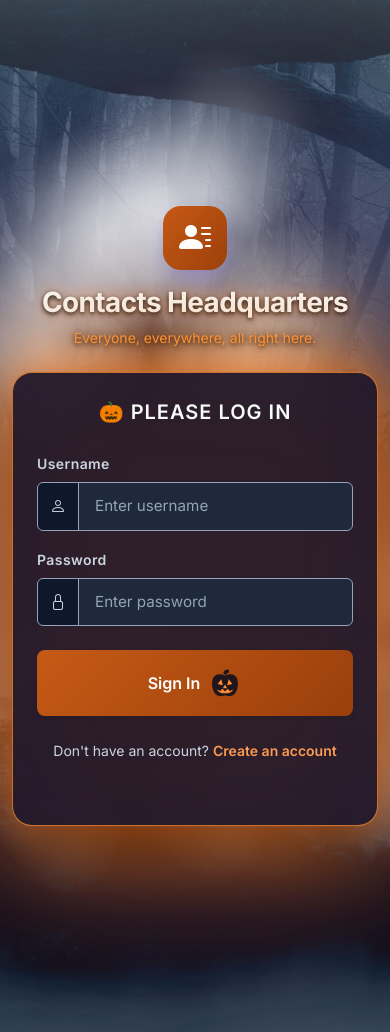
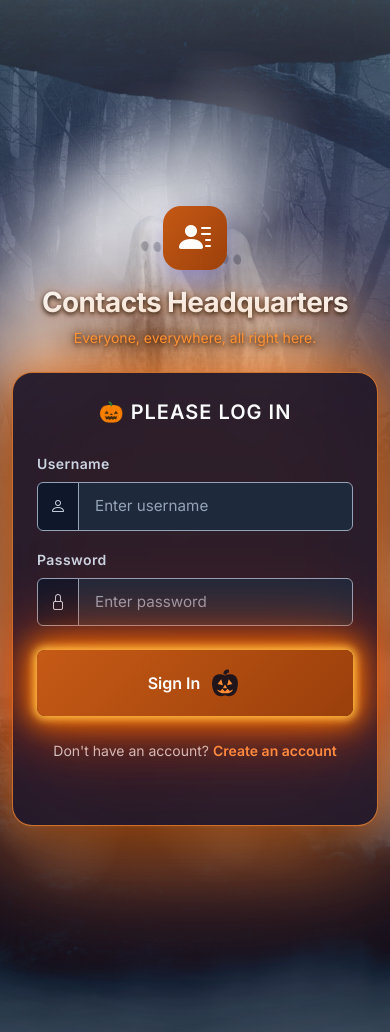
Before and after one commit to KianPWhelan/COP4331_LAMP_TEAM37, a PHP site: page / in a window 390 px wide; the page is wider, and only the part inside the window is pictured. Run offline with PHP 8.4, Linux system fonts and the light colour scheme.

Commit message:
Add animated ghost effects and login button glow

```diff
--- a/css/styles.css
+++ b/css/styles.css
@@ -231,7 +231,7 @@ a:hover {
     color: #ffc18c;
 }
 
-/* Floating Halloween ghost */
+/* Floating Halloween ghost
 .halloween-ghost {
     position: absolute;
     top: 35%;
@@ -251,7 +251,7 @@ a:hover {
     50% {
         transform: translateY(-20px);
     }
-}
+} */
 
 /* Disable movement for users who prefer reduced motiion*/
 @media (prefers-reduced-motion: reduce) {
@@ -261,7 +261,7 @@ a:hover {
 }
 
 /* Glowing Halloween Create Account button */
-#registerButton {
+#registerButton, #loginButton {
     box-shadow:
         0 0 8px 3px rgba(255, 190, 70, 1),
         0 0 25px 8px rgba(255, 120, 0, 0.85),
@@ -288,7 +288,7 @@ a:hover {
 
 /* Disable animation when reduced motion is preferred */
 @media (prefers-reduced-motion: reduce) {
-    #registerButton {
+    #registerButton, #loginButton {
         animation: none;
     }
 }
@@ -651,18 +651,70 @@ a:hover {
         right: 2%;
     }
 
-    .halloween-ghost {
-        left: 8%;
+    .pumpkin-container {
+        transform: scale(0.73);
     }
 
-    .pumpkin-container {
-        transform: scale(0.73);
+    .floating-ghost {
+        width: 120px;
+    }
+
+    .ghost-left {
+        left: -2%;
+    }
+
+    .ghost-right {
+        right: -2%;
     }
 }
 
 @media (max-width: 700px) {
-    .pumpkin-container,
-    .halloween-ghost {
+    .pumpkin-container {
         display: none;
     }
 }
+
+/* Floating image ghosts */
+.floating-ghost {
+    position: absolute;
+    width: 170px;
+    height: auto;
+    pointer-events: none;
+    z-index: 1;
+}
+
+.ghost-left {
+    left: 18%;
+    top: 20%;
+    animation: ghostFloatLeft 9s ease-in-out infinite;
+}
+
+.ghost-right {
+    right: 18%;
+    top: 20%;
+    animation: ghostFloatRight 9s ease-in-out infinite;
+}
+
+@keyframes ghostFloatLeft {
+    0%, 100% {
+        transform: translateY(55px);
+        opacity: 0;
+    }
+
+    50% {
+        transform: translateY(-55px);
+        opacity: 0.55;
+    }
+}
+
+@keyframes ghostFloatRight {
+    0%, 100% {
+        transform: translateY(-55px);
+        opacity: 0.55;
+    }
+
+    50% {
+        transform: translateY(55px);
+        opacity: 0;
+    }
+}
--- a/index.html
+++ b/index.html
@@ -46,13 +46,17 @@
                 alt="">
         </div>
 
+        <!-- Floating ghosts -->
+        <img src="images/ghost.png" class="floating-ghost ghost-left" alt="">
+        <img src="images/ghost.png" class="floating-ghost ghost-right" alt="">
+
         <!-- Fog -->
         <div class="fog fog-one" aria-hidden="true"></div>
         <div class="fog fog-two" aria-hidden="true"></div>
         <div class="fog fog-high" aria-hidden="true"></div>
         <div class="fog fog-high fog-high-two" aria-hidden="true"></div>
 
-        <div class="halloween-ghost" aria-hidden="true">👻</div>
+        <!-- <div class="halloween-ghost" aria-hidden="true">👻</div> -->
 
     <main class="container">
         <div class="row justify-content-center">
--- a/register.html
+++ b/register.html
@@ -53,7 +53,11 @@
     <div class="fog fog-high" aria-hidden="true"></div>
     <div class="fog fog-high fog-high-two" aria-hidden="true"></div>
 
-    <div class="halloween-ghost" aria-hidden="true">👻</div>
+    <!-- Floating ghosts -->
+    <img src="images/ghost.png" class="floating-ghost ghost-left" alt="">
+    <img src="images/ghost.png" class="floating-ghost ghost-right" alt="">
+
+    <!-- <div class="halloween-ghost" aria-hidden="true">👻</div> -->
     <main class="container">
         <div class="row justify-content-center">
             <div class="col-12 col-sm-10 col-md-8 col-lg-5">
```
Also changed, not shown: images/ghost.png (added).
